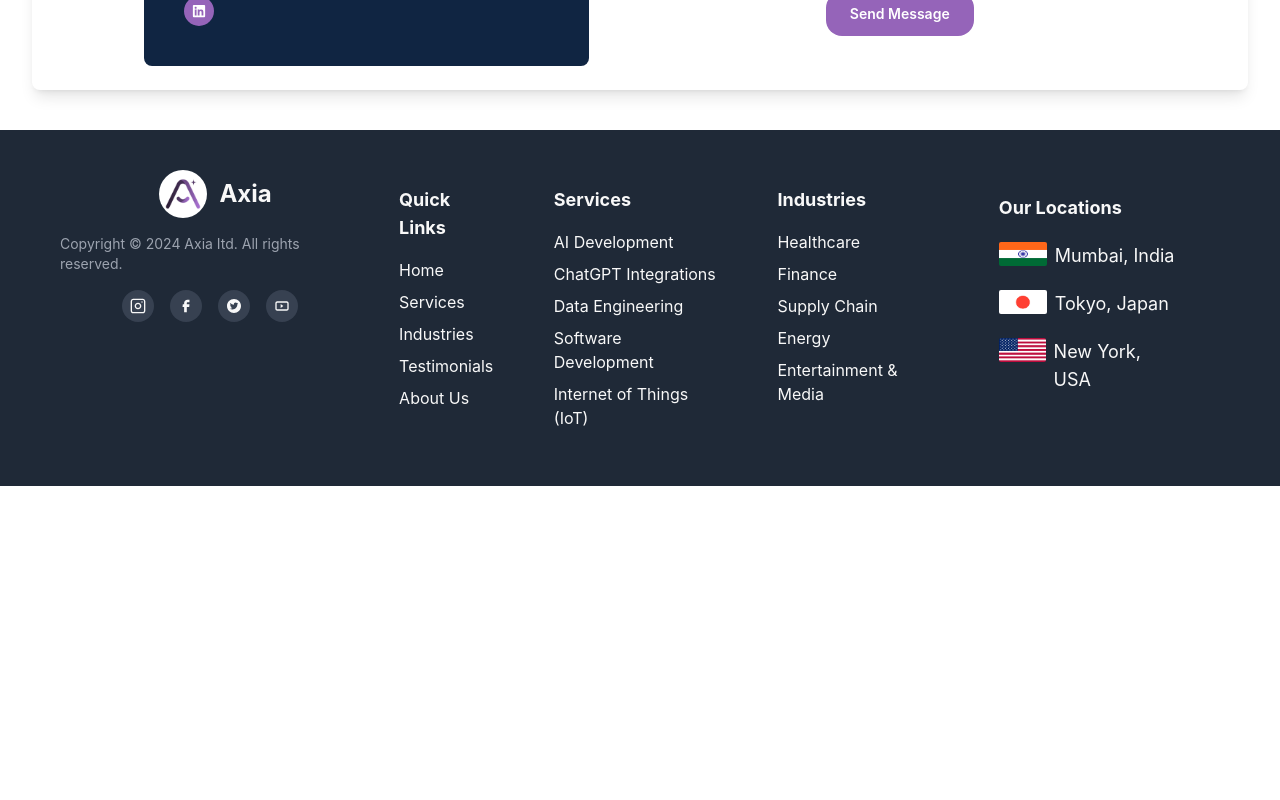
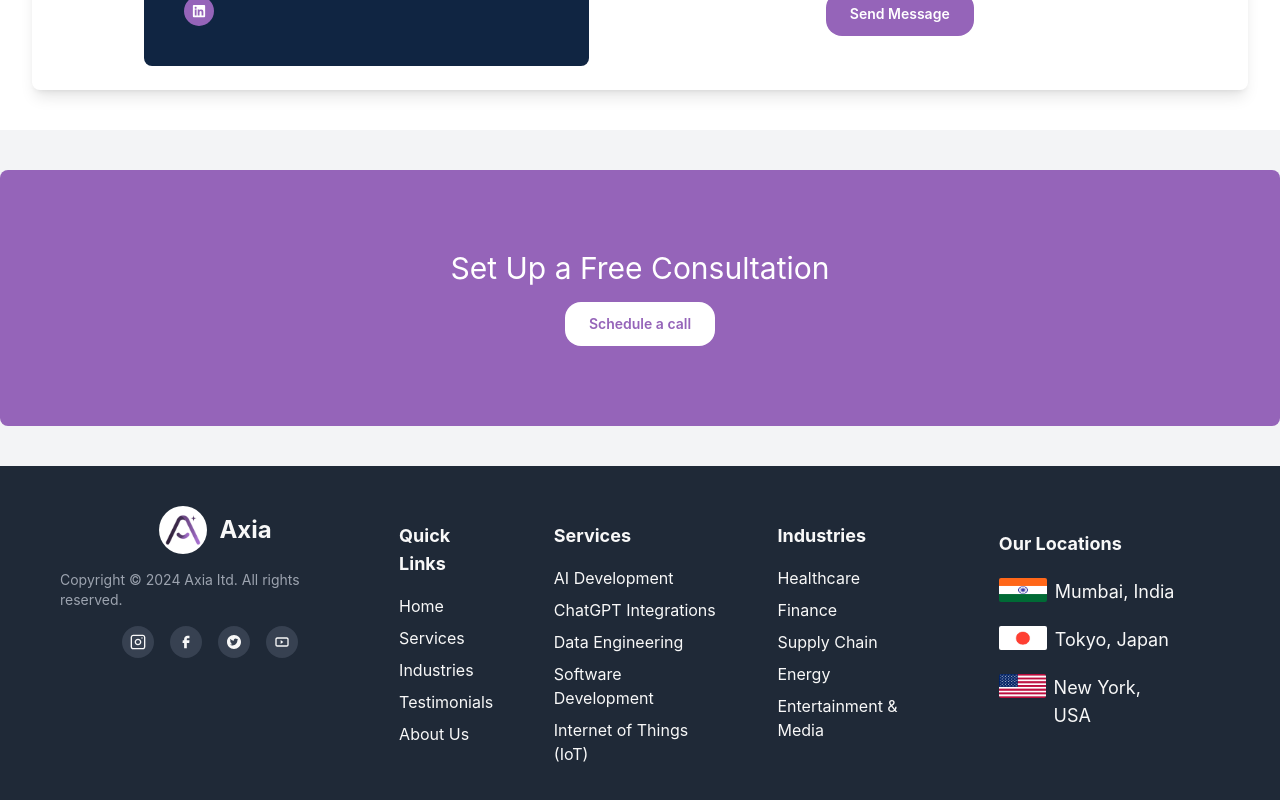
Before and after one commit to axia-ai/axia-ai-website, a React (Vite) app: page /contactUs in a window 1280 px wide. Shown: the part 1116-1916 px from the top of the page. Before the commit the page ends 1602 px from the top, so only its background shows below. Built offline with nearby package versions, Linux system fonts and the light colour scheme.

Commit message:
demo component added to contactUs page.

```diff
--- a/src/Components/Pages/ContactUsPage.jsx
+++ b/src/Components/Pages/ContactUsPage.jsx
@@ -1,6 +1,7 @@
 import React from 'react'
 import Layout from '../Layout/Layout'
 import ContactUsPage from '../ContactUsComponents/ContactUsPage';
+import Demo from '../DemoSection/Demo';
 
 function ContactUs() {
   return (
@@ -12,6 +13,7 @@ function ContactUs() {
       DisplayComponent={'False'}   //If Demo component is not required then give 'False' or give 'True'
     >
       <ContactUsPage />
+      <Demo></Demo>
     </Layout>
   );
 }
```
